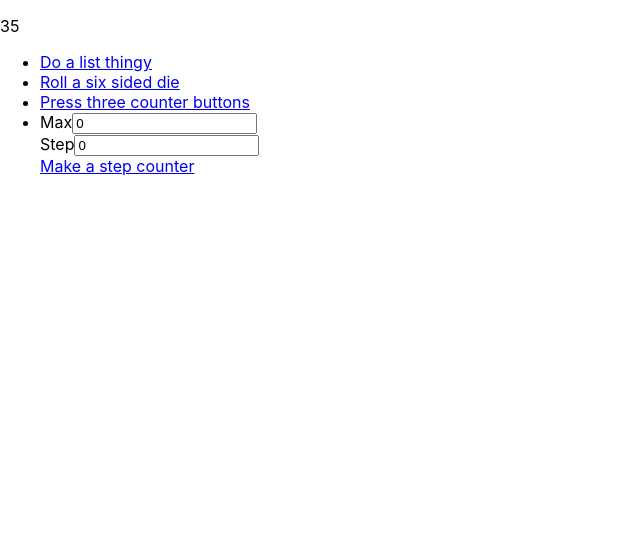
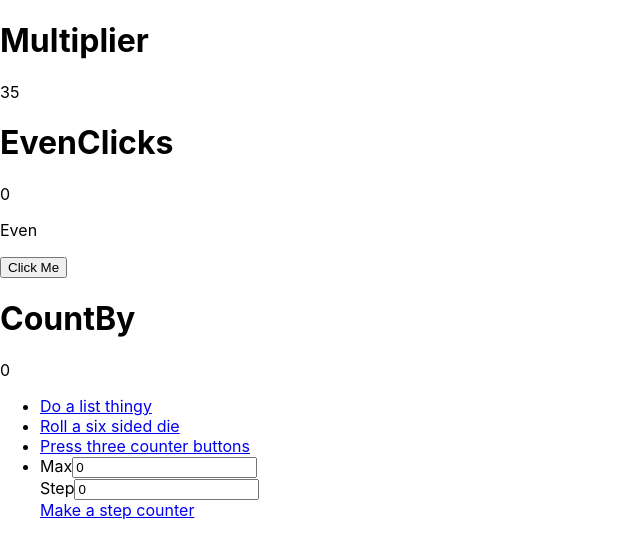
Before and after one commit to Timothy-Merchant/my-first-react-project, a React (Create React App) app in the folder my-first-project/: page /quiz in a window 1280 px wide. Shown: the top 558 px of the page, without its empty margins (0-640 px from the left). Built offline with nearby package versions, Linux system fonts and the light colour scheme.

Commit message:
completed quiz challenge 3

```diff
--- a/my-first-project/src/App.js
+++ b/my-first-project/src/App.js
@@ -12,6 +12,8 @@ import FourOhFour from './components/day04components/FourOhFour';
 import Square from './components/Square';
 import StepCounter from './components/day02components/StepCounter';
 import Multiplier from './components/quizComponents/Multiplier';
+import EvenClicks from './components/quizComponents/EvenClicks';
+import CountBy from './components/quizComponents/CountBy';
 
 // /squares/:colour
 
@@ -43,6 +45,8 @@ const App = () => {
               x={5}
               y={7}
             />
+            <EvenClicks />
+            <CountBy step={5} />
           </Route>
           <FourOhFour />
         </Switch>
--- /dev/null
+++ b/my-first-project/src/components/quizComponents/CountBy.js
@@ -0,0 +1,31 @@
+import { Component } from "react";
+
+class CountBy extends Component {
+
+    constructor(props) {
+        super(props)
+
+        this.state = {
+            number: 0
+        }
+
+        this.handleClick = this.handleClick.bind(this);
+    }
+
+    handleClick(e) {
+        this.setState({
+            number: this.state.number + this.props.step
+        })
+    }
+
+    render() {
+        return (
+            <>
+                <h1>CountBy</h1>
+                <p onClick={this.handleClick}>{this.state.number}</p>
+            </>
+        )
+    }
+}
+
+export default CountBy;
--- /dev/null
+++ b/my-first-project/src/components/quizComponents/EvenClicks.js
@@ -0,0 +1,32 @@
+import { Component } from "react";
+
+class EvenClicks extends Component {
+    constructor(props) {
+        super(props)
+
+        this.state = {
+            clicks: 0,
+        }
+        this.handleClick = this.handleClick.bind(this);
+    }
+
+    handleClick(e) {
+        this.setState({ clicks: this.state.clicks + 1 })
+    }
+
+    render() {
+
+        const { clicks } = this.state;
+
+        return (
+            <>
+                <h1>EvenClicks</h1>
+                <p>{clicks}</p>
+                <p>{clicks % 2 === 0 ? "Even" : "Odd"}</p>
+                <button onClick={this.handleClick}>Click Me</button>
+            </>
+        )
+    }
+}
+
+export default EvenClicks;
--- a/my-first-project/src/components/quizComponents/Multiplier.js
+++ b/my-first-project/src/components/quizComponents/Multiplier.js
@@ -6,7 +6,10 @@ class Multiplier extends Component {
         const { x, y } = this.props;
 
         return (
-            <p>{x * y}</p>
+            <>
+                <h1>Multiplier</h1>
+                <p>{x * y}</p>
+            </>
         )
     }
 }
```
